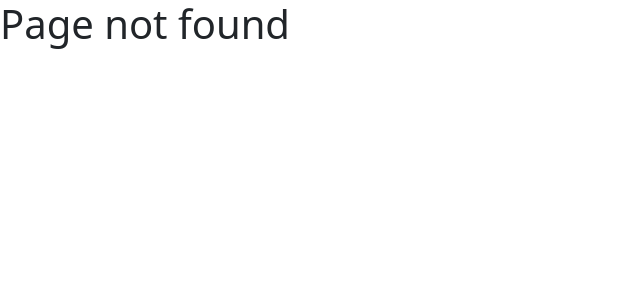
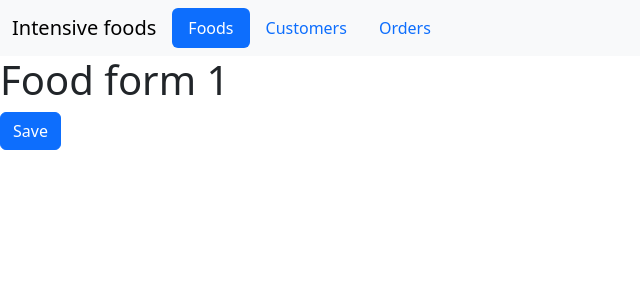
Before and after one commit to armenbakir/Food-store-with-ReactQuery-FE, a React (Vite) app: page /foods/1 in a window 1280 px wide. Before the commit this address had no page. Shown: the top 300 px of the page, without its empty margins (0-640 px from the left). Built offline with nearby package versions, Linux system fonts and the light colour scheme.

Commit message:
added food form page

```diff
--- /dev/null
+++ b/src/pages/FoodFormPage.tsx
@@ -0,0 +1,16 @@
+import { useNavigate, useParams } from "react-router-dom";
+
+function FoodFormPage() {
+  const { id } = useParams();
+  const navigate = useNavigate();
+  return (
+    <>
+      <h1>Food form {id} </h1>
+      <button onClick={() => navigate("/foods")} className="btn btn-primary">
+        Save
+      </button>
+    </>
+  );
+}
+
+export default FoodFormPage;
--- a/src/pages/index.ts
+++ b/src/pages/index.ts
@@ -2,3 +2,4 @@ export { default as CustomersPage } from "./CustumersPage";
 export { default as FoodsPage } from "./FoodsPage";
 export { default as OrdersPage } from "./OrdersPage";
 export { default as NotFoundPage } from "./NotFoundPage";
+export { default as FoodFormPage } from "./FoodFormPage";
```
Also changed, not shown: src/routes.tsx (+8 -1 lines).
